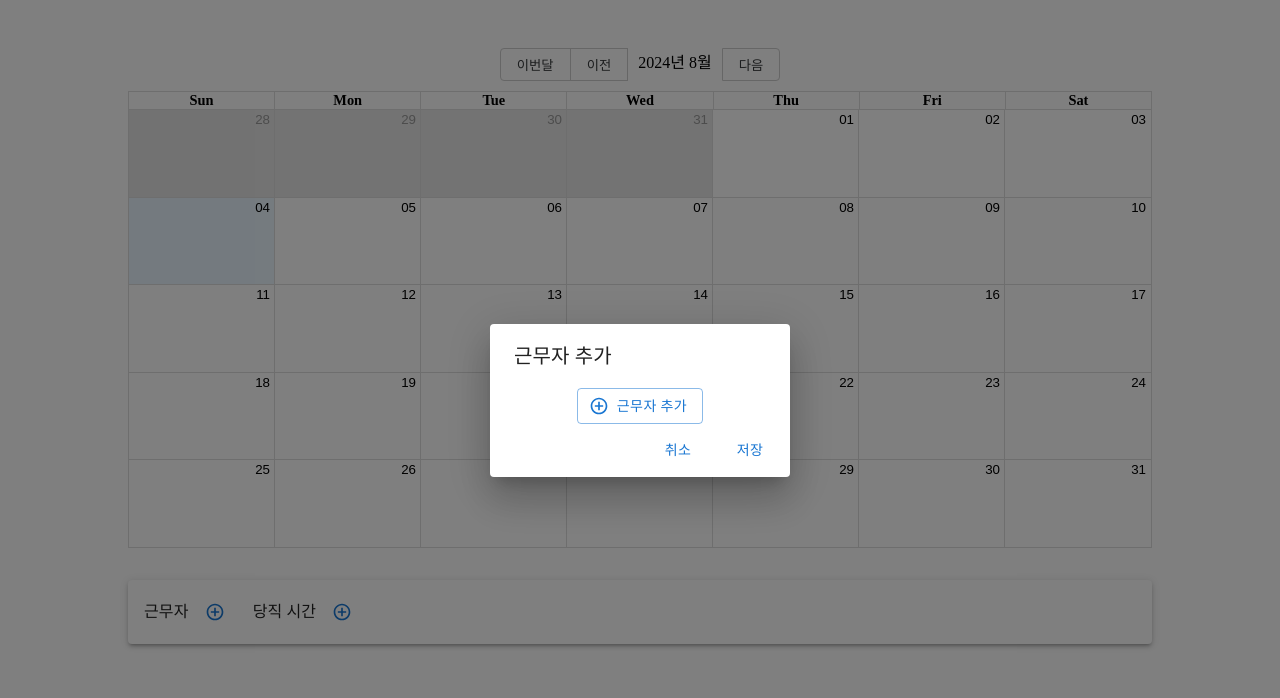
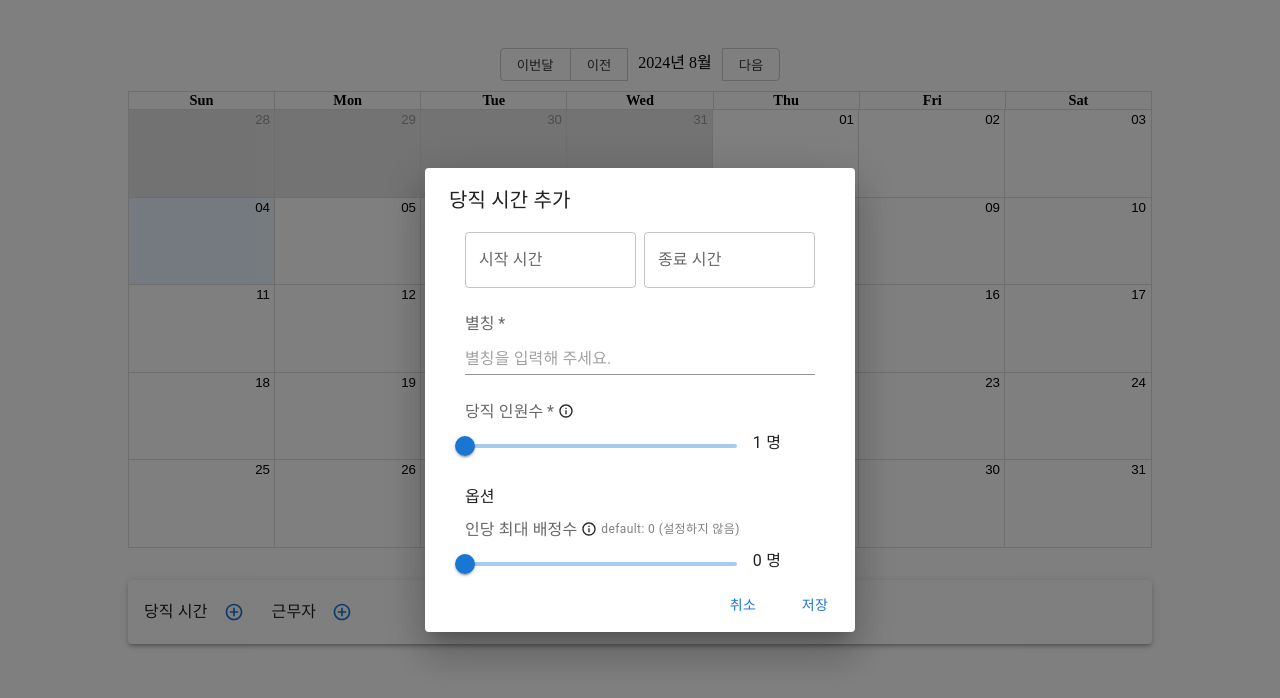
Before and after one commit to kiminseob/work-schedule, a React (Vite) app: page / in a window 1280 px wide. Both pictures are taken after a click on the button 220 px from the left and 612 px from the top of the page. Shown: the top 698 px of the page. Built offline with nearby package versions, Linux system fonts and the light colour scheme.

Commit message:
Feature: 당직 시간 CRD

```diff
--- a/src/components/Form/WorkTime/index.tsx
+++ b/src/components/Form/WorkTime/index.tsx
@@ -1,5 +1,6 @@
-import { CalendarEventForm } from '@/constants/calendarEvent';
-import { InfoOutlined } from '@mui/icons-material';
+import { CalendarEventForm } from "@/constants/calendarEvent";
+import { useCalendarEvent } from "@/hooks/useCalendarEvent";
+import { InfoOutlined } from "@mui/icons-material";
 import {
   Box,
   FormHelperText,
@@ -8,12 +9,13 @@ import {
   Slider,
   Tooltip,
   Typography,
-} from '@mui/material';
-import { LocalizationProvider, TimePicker } from '@mui/x-date-pickers';
-import { AdapterDayjs } from '@mui/x-date-pickers/AdapterDayjs';
-import { Controller, useFormContext, useWatch } from 'react-hook-form';
+} from "@mui/material";
+import { LocalizationProvider, TimePicker } from "@mui/x-date-pickers";
+import { AdapterDayjs } from "@mui/x-date-pickers/AdapterDayjs";
+import { Controller, useFormContext, useWatch } from "react-hook-form";
 
 export const WorkTime = () => {
+  const { calendarEvent } = useCalendarEvent();
   const {
     register,
     getValues,
@@ -21,32 +23,32 @@ export const WorkTime = () => {
     formState: { errors },
   } = useFormContext<CalendarEventForm>();
   const workTimes = useWatch({
-		name: 'workTimes',
+    name: "workTimes",
     control,
   });
 
   return (
     <Box
-			display='flex'
-			flexDirection='column'
-			width='350px'
+      display="flex"
+      flexDirection="column"
+      width="350px"
       paddingLeft={5}
       paddingRight={5}
       gap={3}
     >
       <LocalizationProvider dateAdapter={AdapterDayjs}>
-				<Box display='flex' gap={1}>
+        <Box display="flex" gap={1}>
           <Box>
             <Controller
-							name='workTimes.startTime'
+              name="workTimes.startTime"
               render={({ field }) => (
                 <TimePicker
                   {...field}
-									label='시작 시간'
-									maxTime={getValues('workTimes.endTime')}
+                  label="시작 시간"
+                  maxTime={getValues("workTimes.endTime")}
                 />
               )}
-							rules={{ required: '필수 입력값 입니다.' }}
+              rules={{ required: "필수 입력값입니다." }}
             />
             {errors.workTimes?.startTime && (
               <FormHelperText>
@@ -56,15 +58,15 @@ export const WorkTime = () => {
           </Box>
           <Box>
             <Controller
-							name='workTimes.endTime'
+              name="workTimes.endTime"
               render={({ field }) => (
                 <TimePicker
                   {...field}
-									label='종료 시간'
-									minTime={getValues('workTimes.startTime')}
+                  label="종료 시간"
+                  minTime={getValues("workTimes.startTime")}
                 />
               )}
-							rules={{ required: '필수 입력값 입니다.' }}
+              rules={{ required: "필수 입력값입니다." }}
             />
             {errors.workTimes?.endTime && (
               <FormHelperText>
@@ -74,61 +76,70 @@ export const WorkTime = () => {
           </Box>
         </Box>
       </LocalizationProvider>
-			<Box display='flex' flexDirection='column' gap={1}>
-				<InputLabel htmlFor='workTimeName' margin='dense' required>
+      <Box display="flex" flexDirection="column" gap={1}>
+        <InputLabel htmlFor="workTimeName" margin="dense" required>
           별칭
         </InputLabel>
         <Input
-					{...register('workTimes.alias', { required: '필수 입력값 입니다.' })}
-					id='workTimeName'
-					placeholder='별칭을 입력해 주세요.'
+          {...register("workTimes.alias", {
+            required: "필수 입력값입니다.",
+            validate: (alias) => {
+              const isDup =
+                calendarEvent.workTimes.findIndex(
+                  (workTime) => workTime.alias === alias
+                ) > -1;
+              return isDup ? "별칭이 중복됩니다." : true;
+            },
+          })}
+          id="workTimeName"
+          placeholder="별칭을 입력해 주세요."
           fullWidth
         />
         {errors.workTimes?.alias && (
           <FormHelperText>{errors.workTimes?.alias.message}</FormHelperText>
         )}
       </Box>
-			<Box display='flex' flexDirection='column' gap={1}>
-				<Box display='flex' gap={0.5} alignItems='center'>
-					<InputLabel margin='dense' required>
+      <Box display="flex" flexDirection="column" gap={1}>
+        <Box display="flex" gap={0.5} alignItems="center">
+          <InputLabel margin="dense" required>
             당직 인원수
           </InputLabel>
-					<Tooltip title='해당 당직 시간의 근무 인원수를 설정합니다.'>
+          <Tooltip title="해당 당직 시간의 근무 인원수를 설정합니다.">
             <InfoOutlined sx={{ width: 16 }} />
           </Tooltip>
         </Box>
-				<Box display='flex' gap={2}>
+        <Box display="flex" gap={2}>
           <Slider
-						{...register('workTimes.numOfWorkers')}
+            {...register("workTimes.numOfWorkers")}
             min={1}
             max={100}
             step={1}
-						valueLabelDisplay='auto'
+            valueLabelDisplay="auto"
           />
           <Typography width={80}>{workTimes.numOfWorkers} 명</Typography>
         </Box>
       </Box>
-			<Box display='flex' flexDirection='column' gap={1}>
+      <Box display="flex" flexDirection="column" gap={1}>
         <Box>
           <Typography>옵션</Typography>
         </Box>
-				<Box display='flex' flexDirection='column' gap={1}>
-					<Box display='flex' gap={0.5} alignItems='center'>
-						<InputLabel margin='dense'>인당 최대 배정수</InputLabel>
-						<Tooltip title='해당 당직 시간에 당직 근무를 설 수 있는 인당 최대 횟수를 설정합니다. 설정하지 않으면 이 값은 무시됩니다.'>
+        <Box display="flex" flexDirection="column" gap={1}>
+          <Box display="flex" gap={0.5} alignItems="center">
+            <InputLabel margin="dense">인당 최대 배정수</InputLabel>
+            <Tooltip title="해당 당직 시간에 당직 근무를 설 수 있는 인당 최대 횟수를 설정합니다. 설정하지 않으면 이 값은 무시됩니다.">
               <InfoOutlined sx={{ width: 16 }} />
             </Tooltip>
-						<Typography variant='caption' color='GrayText' lineHeight={0}>
+            <Typography variant="caption" color="GrayText" lineHeight={0}>
               default: 0 (설정하지 않음)
             </Typography>
           </Box>
-					<Box display='flex' gap={2}>
+          <Box display="flex" gap={2}>
             <Slider
-							{...register('workTimes.max')}
+              {...register("workTimes.max")}
               min={0}
               max={100}
               step={1}
-							valueLabelDisplay='auto'
+              valueLabelDisplay="auto"
             />
             <Typography width={80}>{workTimes.max} 명</Typography>
           </Box>
--- a/src/components/Form/Workers/index.tsx
+++ b/src/components/Form/Workers/index.tsx
@@ -1,8 +1,8 @@
-import { useCalendarEvent } from '@/hooks/useCalendarEvent';
-import { CalendarEventForm } from '@/constants/calendarEvent';
-import { AddCircleOutline, DeleteOutline } from '@mui/icons-material';
-import { Box, Button, FormHelperText, Input } from '@mui/material';
-import { useFieldArray, Controller, useFormContext } from 'react-hook-form';
+import { useCalendarEvent } from "@/hooks/useCalendarEvent";
+import { CalendarEventForm } from "@/constants/calendarEvent";
+import { AddCircleOutline, DeleteOutline } from "@mui/icons-material";
+import { Box, Button, FormHelperText, Input } from "@mui/material";
+import { useFieldArray, Controller, useFormContext } from "react-hook-form";
 
 export const Workers = () => {
   const { calendarEvent } = useCalendarEvent();
@@ -13,36 +13,36 @@ export const Workers = () => {
   } = useFormContext<CalendarEventForm>();
   const { fields, append, remove } = useFieldArray({
     control,
-		name: 'workers',
+    name: "workers",
   });
 
   return (
     <Box
-			display='flex'
-			flexDirection='column'
-			alignItems='center'
-			width='300px'
+      display="flex"
+      flexDirection="column"
+      alignItems="center"
+      width="300px"
     >
       {fields.length > 0 && (
         <ul>
           {fields.map((item, index) => (
-						<li key={item.id} style={{ listStyleType: 'none' }}>
+            <li key={item.id} style={{ listStyleType: "none" }}>
               <Box>
                 <Controller
                   render={({ field }) => (
                     <Input
                       {...field}
                       error={!!errors?.workers?.[index]}
-											placeholder='이름을 입력하세요.'
+                      placeholder="이름을 입력하세요."
                     />
                   )}
                   name={`workers.${index}.value`}
                   control={control}
                   rules={{
-										required: '필수 입력값 입니다.',
+                    required: "필수 입력값입니다.",
                     validate: (currentWorkerValue) => {
                       const isDupForm =
-												getValues('workers').findIndex(
+                        getValues("workers").findIndex(
                           ({ value }, _idx) =>
                             _idx !== index && value === currentWorkerValue
                         ) > -1;
@@ -52,7 +52,7 @@ export const Workers = () => {
                         ) > -1;
 
                       return isDupForm || isDupStorage
-												? '이름이 중복 됩니다.'
+                        ? "이름이 중복됩니다."
                         : true;
                     },
                   }}
@@ -73,11 +73,11 @@ export const Workers = () => {
           ))}
         </ul>
       )}
-			<Box display='flex' alignItems='center'>
+      <Box display="flex" alignItems="center">
         <Button
-					variant='outlined'
+          variant="outlined"
           startIcon={<AddCircleOutline />}
-					onClick={() => append({ value: '' })}
+          onClick={() => append({ value: "" })}
         >
           근무자 추가
         </Button>
--- a/src/components/WorkCalendar/UserInput/UserInputForm/index.tsx
+++ b/src/components/WorkCalendar/UserInput/UserInputForm/index.tsx
@@ -1,10 +1,10 @@
-import { Workers, WorkTime } from '@/components/Form';
-import { useCalendarEvent } from '@/hooks/useCalendarEvent';
+import { Workers, WorkTime } from "@/components/Form";
+import { useCalendarEvent } from "@/hooks/useCalendarEvent";
 import {
   CalendarEventForm,
   defaultValuesForm,
-} from '@/constants/calendarEvent';
-import { AddCircleOutline } from '@mui/icons-material';
+} from "@/constants/calendarEvent";
+import { AddCircleOutline } from "@mui/icons-material";
 import {
   Box,
   Button,
@@ -13,10 +13,10 @@ import {
   DialogTitle,
   Paper,
   Typography,
-} from '@mui/material';
-import { FormProvider, useForm } from 'react-hook-form';
-import { useBoolean } from 'usehooks-ts';
-import { useState } from 'react';
+} from "@mui/material";
+import { FormProvider, useForm } from "react-hook-form";
+import { useBoolean } from "usehooks-ts";
+import { useState } from "react";
 
 export const UserInputForm = () => {
   const [selectedField, setSelectedField] = useState<keyof CalendarEventForm>();
@@ -32,16 +32,22 @@ export const UserInputForm = () => {
   } = useBoolean();
 
   const save = (formValue: CalendarEventForm) => {
-		if (selectedField === 'workers') {
+    if (selectedField === "workers") {
       const workers = formValue.workers.map(({ value }) => value);
-			addEvent('workers', workers);
+      addEvent("workers", workers);
     }
-		if (selectedField === 'workTimes') {
-			const sh = formValue.workTimes.startTime?.hour();
-			const sm = formValue.workTimes.startTime?.minute();
-			const eh = formValue.workTimes.endTime?.hour();
-			const em = formValue.workTimes.endTime?.minute();
-			console.log(formValue);
+    if (selectedField === "workTimes") {
+      const { startTime, endTime, ...rest } = formValue.workTimes;
+      const sh = startTime?.hour();
+      const sm = startTime?.minute();
+      const eh = endTime?.hour();
+      const em = endTime?.minute();
+      const transformed = {
+        ...rest,
+        startTime: `${sh}:${sm}`,
+        endTime: `${eh}:${em}`,
+      };
+      addEvent("workTimes", transformed);
     }
 
     reset();
@@ -61,32 +67,32 @@ export const UserInputForm = () => {
   return (
     <Paper elevation={3}>
       <FormProvider {...form}>
-				<Box padding={2} display='flex'>
-					<Box display='flex' alignItems='center'>
+        <Box padding={2} display="flex">
+          <Box display="flex" alignItems="center">
+            <Typography>당직 시간</Typography>
+            <Button
+              startIcon={<AddCircleOutline />}
+              onClick={openCreateForm.bind(null, "workTimes")}
+            />
+          </Box>
+          <Box display="flex" alignItems="center">
             <Typography>근무자</Typography>
             <Button
               startIcon={<AddCircleOutline />}
-							onClick={openCreateForm.bind(null, 'workers')}
-						/>
-					</Box>
-					<Box display='flex' alignItems='center'>
-						<Typography>당직 시간</Typography>
-						<Button
-							startIcon={<AddCircleOutline />}
-							onClick={openCreateForm.bind(null, 'workTimes')}
+              onClick={openCreateForm.bind(null, "workers")}
             />
           </Box>
           <Dialog open={isOpen}>
             <form onSubmit={handleSubmit(save)}>
               <DialogTitle>
-								{selectedField === 'workers' && '근무자 추가'}
-								{selectedField === 'workTimes' && '당직 시간 추가'}
+                {selectedField === "workers" && "근무자 추가"}
+                {selectedField === "workTimes" && "당직 시간 추가"}
               </DialogTitle>
-							{selectedField === 'workers' && <Workers />}
-							{selectedField === 'workTimes' && <WorkTime />}
+              {selectedField === "workers" && <Workers />}
+              {selectedField === "workTimes" && <WorkTime />}
               <DialogActions>
                 <Button onClick={cancel}>취소</Button>
-								<Button type='submit'>저장</Button>
+                <Button type="submit">저장</Button>
               </DialogActions>
             </form>
           </Dialog>
--- /dev/null
+++ b/src/components/WorkCalendar/UserInput/UserInputList/WorkTimeList/index.tsx
@@ -0,0 +1,72 @@
+import { useCalendarEvent } from "@/hooks/useCalendarEvent";
+import { DeleteOutline } from "@mui/icons-material";
+import {
+  Box,
+  IconButton,
+  Table,
+  TableBody,
+  TableCell,
+  TableHead,
+  TableRow,
+  Typography,
+} from "@mui/material";
+
+export const WorkTimeList = () => {
+  const { calendarEvent, deleteEvent } = useCalendarEvent();
+
+  const deleteWorkTime = (alias: string) => {
+    deleteEvent("workTimes", alias);
+  };
+
+  return (
+    <>
+      {calendarEvent.workTimes.length > 0 && (
+        <Box display="flex" flexDirection="column" gap={2}>
+          <Typography>당직 시간</Typography>
+
+          <Box display="flex" gap={2} flexWrap="wrap">
+            <Table>
+              <TableHead>
+                <TableCell />
+                <TableCell>당직 시간</TableCell>
+                <TableCell>당직 인원수</TableCell>
+                <TableCell>인당 최대 배정수</TableCell>
+                <TableCell />
+              </TableHead>
+              <TableBody>
+                {calendarEvent.workTimes.map((workTime) => {
+                  const [sh, sm] = workTime.startTime.split(":");
+                  const [eh, em] = workTime.endTime.split(":");
+                  const startTime = sm === "0" ? `${sh}시` : `${sh}시 ${sm}분`;
+                  const endTime = em === "0" ? `${eh}시` : `${eh}시 ${em}분`;
+
+                  return (
+                    <>
+                      <TableRow>
+                        <TableCell>{workTime.alias}</TableCell>
+                        <TableCell>
+                          {startTime} ~ {endTime}
+                        </TableCell>
+                        <TableCell>{workTime.numOfWorkers} 명</TableCell>
+                        <TableCell>
+                          {workTime.max === 0 ? "-" : workTime.max}
+                        </TableCell>
+                        <TableCell>
+                          <IconButton
+                            onClick={deleteWorkTime.bind(null, workTime.alias)}
+                          >
+                            <DeleteOutline />
+                          </IconButton>
+                        </TableCell>
+                      </TableRow>
+                    </>
+                  );
+                })}
+              </TableBody>
+            </Table>
+          </Box>
+        </Box>
+      )}
+    </>
+  );
+};
--- a/src/components/WorkCalendar/UserInput/UserInputList/index.tsx
+++ b/src/components/WorkCalendar/UserInput/UserInputList/index.tsx
@@ -1,9 +1,11 @@
 import { Box } from "@mui/material";
 import { WorkerList } from "./WorkerList";
+import { WorkTimeList } from "./WorkTimeList";
 
 export const UserInputList = () => {
   return (
-    <Box>
+    <Box display="flex" flexDirection="column" gap={5}>
+      <WorkTimeList />
       <WorkerList />
     </Box>
   );
--- a/src/constants/calendarEvent.ts
+++ b/src/constants/calendarEvent.ts
@@ -1,8 +1,15 @@
-import { Dayjs } from 'dayjs';
+import { Dayjs } from "dayjs";
 
 export type CalendarEventStorage = {
   workers: string[];
   vacations: Record<string, string[]>;
+  workTimes: {
+    startTime: string;
+    endTime: string;
+    alias: string;
+    numOfWorkers: number;
+    max: number;
+  }[];
 };
 
 export type CalendarEventForm = {
@@ -13,17 +20,24 @@ export type CalendarEventForm = {
     endTime: Dayjs | null;
     alias: string;
     numOfWorkers: number;
-		max?: number;
+    max: number;
   };
 };
 
 export const defaultValuesStorage: CalendarEventStorage = {
   workers: [],
   vacations: {},
+  workTimes: [],
 };
 
 export const defaultValuesForm: CalendarEventForm = {
   workers: [],
   vacations: [],
-	workTimes: { startTime: null, endTime: null, alias: '', numOfWorkers: 1 },
+  workTimes: {
+    startTime: null,
+    endTime: null,
+    alias: "",
+    numOfWorkers: 1,
+    max: 0,
+  },
 };
--- a/src/hooks/useCalendarEvent.ts
+++ b/src/hooks/useCalendarEvent.ts
@@ -4,7 +4,6 @@ import {
 } from "@/constants/calendarEvent";
 import { useLocalStorage } from "usehooks-ts";
 import { sortDateAscend } from "../utils/sort";
-import { isArray, isObject } from "../utils/type";
 
 export const useCalendarEvent = () => {
   const [calendarEvent, setCalendarEvent] =
@@ -19,33 +18,38 @@ export const useCalendarEvent = () => {
     key?: string
   ) => {
     setCalendarEvent((prev) => {
-      const prevField = prev[field];
-
-      if (isArray(prevField)) {
-        const _prevField = prevField ?? [];
+      if (field === "workTimes") {
+        const prevField = prev[field] ?? [];
         return {
           ...prev,
-          [field]: [..._prevField, ...value],
+          [field]: [...prevField, value],
         };
-      } else if (isObject(prevField) && key) {
-        const _prevField = prevField ?? {};
+      }
+
+      if (field === "workers") {
+        const prevField = prev[field] ?? [];
+        return {
+          ...prev,
+          [field]: [...prevField, ...value],
+        };
+      }
+
+      if (field === "vacations" && key) {
+        const prevField = prev[field] ?? {};
         const newField = sortDateAscend([
-          ...new Set([...(_prevField[key] ?? []), ...value]),
+          ...new Set([...(prevField[key] ?? []), ...value]),
         ]);
 
         return {
           ...prev,
           [field]: {
-            ..._prevField,
+            ...prevField,
             [key]: newField,
           },
         };
-      } else {
-        return {
-          ...prev,
-          [field]: value,
-        };
       }
+
+      return prev;
     });
   };
 
@@ -60,12 +64,24 @@ export const useCalendarEvent = () => {
     option?: { deleteTargetValue: string }
   ) => {
     setCalendarEvent((prev) => {
-      const prevField = prev[field];
+      if (field === "workTimes") {
+        const prevField = prev[field];
+        const newField = prevField.filter(
+          (_prevField) => _prevField.alias !== target
+        );
+        return { ...prev, [field]: newField };
+      }
 
-      if (isArray(prevField)) {
-        const newField = prevField.filter((prevField) => prevField !== target);
+      if (field === "workers") {
+        const prevField = prev[field];
+        const newField = prevField.filter(
+          (_prevField) => _prevField !== target
+        );
         return { ...prev, [field]: newField };
-      } else if (isObject(prevField)) {
+      }
+
+      if (field === "vacations") {
+        const prevField = prev[field];
         const newField = Object.keys(prevField).reduce((acc, key) => {
           if (key === target) {
             if (option?.deleteTargetValue) {
@@ -89,16 +105,9 @@ export const useCalendarEvent = () => {
         }, {});
 
         return { ...prev, [field]: newField };
-      } else {
-        const newField = Object.keys(prev).reduce((acc, key) => {
-          if (key === field) {
-            return acc;
-          }
-          return { ...acc, [key]: prev[key as keyof CalendarEventStorage] };
-        }, defaultValuesStorage);
+      }
 
-        return newField;
-      }
+      return prev;
     });
   };
 
```
Lines whose indentation alone changed are shown as unchanged.
